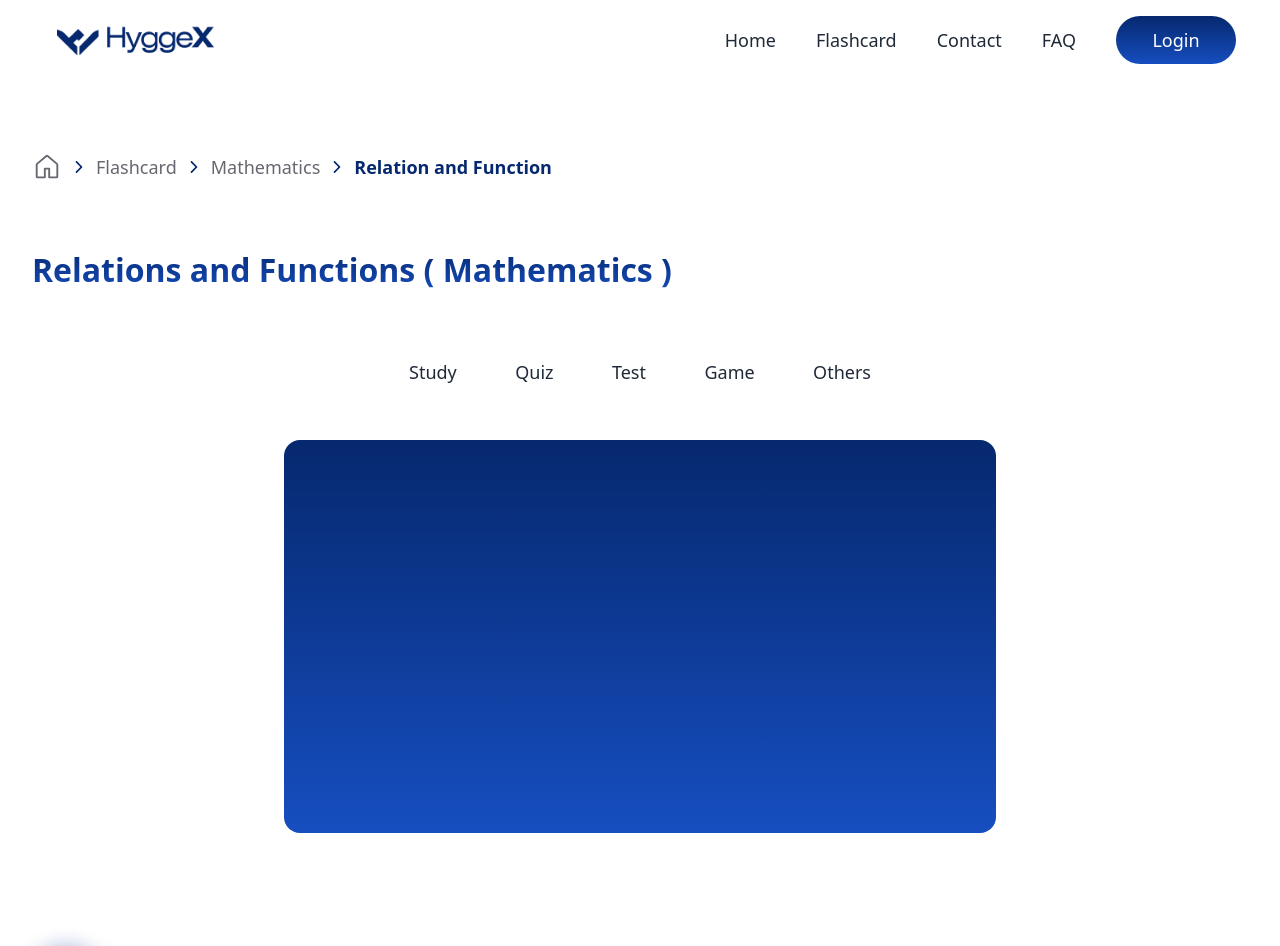
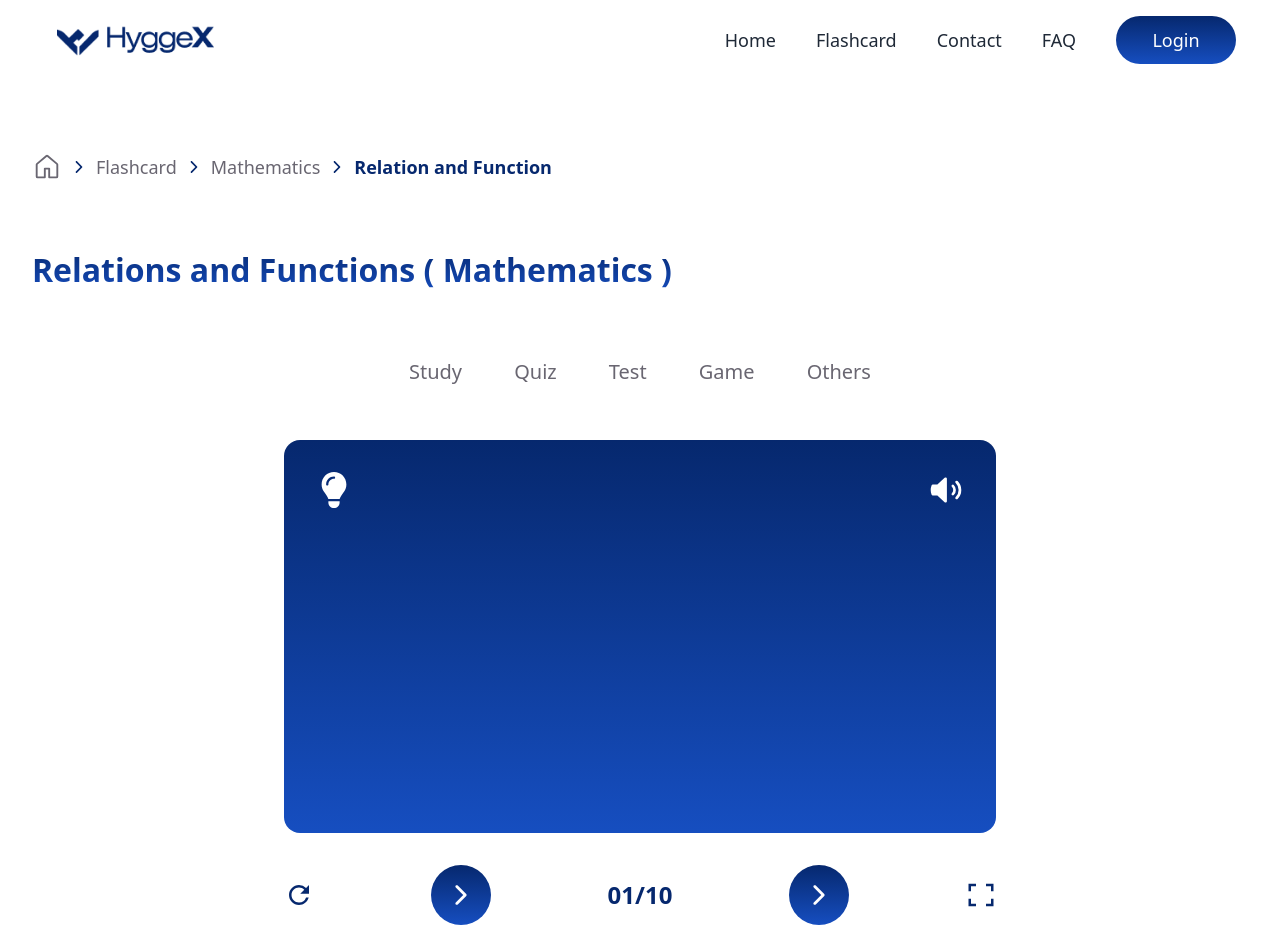
Before and after one commit to SakibAlHasan10/Hyggex, a React (Vite) app: page / in a window 1280 px wide. Shown: the top 946 px of the page. Built offline with nearby package versions, Linux system fonts and the light colour scheme.

Commit message:
added react icon

```diff
--- a/src/components/homeNav/HomeNav.jsx
+++ b/src/components/homeNav/HomeNav.jsx
@@ -5,7 +5,7 @@ const nav = (
     <NavLink
       to={"/study"}
       className={({ isActive, isPending }) =>
-        isActive ? "active border-b-2 pb-1 border-[#06286E] text-[#06286E]" : isPending ? "pending" : ""
+        isActive ? "active border-b-2 pb-1 border-[#06286E] text-[#06286E] font-bold" : isPending ? "pending" : ""
       }
     >
       <li>Study</li>
@@ -49,7 +49,7 @@ const HomeNav = () => {
   return (
     <div>
       <div className="">
-        <ul className="menu menu-horizontal px-1 text-lg font-normal flex justify-between items-center">
+        <ul className="menu menu-horizontal px-1 text-xl font-medium text-[#696671] flex justify-between items-center">
           {nav}
         </ul>
       </div>
--- a/src/pages/home/Home.jsx
+++ b/src/pages/home/Home.jsx
@@ -4,35 +4,61 @@ import HomeNav from "../../components/homeNav/HomeNav";
 import { Outlet } from "react-router-dom";
 import Faq from "../../components/faq/Faq";
 import Published from "../../components/published/Published";
+import { HiMiniSpeakerWave } from "react-icons/hi2";
+import { FaLightbulb } from "react-icons/fa6";
+import { MdRefresh } from "react-icons/md";
+import { RiFullscreenFill } from "react-icons/ri";
 const Home = () => {
   return (
     <div className="mt-[72px] mb-16">
       <div className="flex mb-16 items-center gap-2 text-[#696671] text-lg font-medium">
-            <GoHome className="w-[30px] h-[30px]"/>
-            <IoIosArrowForward className="text-[#06286E]"/>
+        <GoHome className="w-[30px] h-[30px]" />
+        <IoIosArrowForward className="text-[#06286E]" />
         <span>Flashcard</span>
-            <IoIosArrowForward className="text-[#06286E]"/>
+        <IoIosArrowForward className="text-[#06286E]" />
         <span>Mathematics</span>
-            <IoIosArrowForward className="text-[#06286E]"/>
-            <span className="text-lg font-semibold text-[#06286E]">Relation and Function</span>
+        <IoIosArrowForward className="text-[#06286E]" />
+        <span className="text-lg font-semibold text-[#06286E]">
+          Relation and Function
+        </span>
       </div>
-            <h2 className="text-[32px] font-bold bg-gradient-to-b text-center from-[#06286E] to-[#164EC0] inline-block text-transparent bg-clip-text">Relations and Functions ( Mathematics )</h2>
+      <h2 className="text-[32px] font-bold bg-gradient-to-b text-center from-[#06286E] to-[#164EC0] inline-block text-transparent bg-clip-text">
+        Relations and Functions ( Mathematics )
+      </h2>
 
       <div className="mb-[46px] mt-[56px] mx-auto w-[470px]">
-                <ul>
-                <HomeNav/>
+        <ul className="text-xl font-bold">
+          <HomeNav />
         </ul>
       </div>
-            <div className="w-[712px] h-[393px] bg-gradient-to-b text-center from-[#06286E] to-[#164EC0] mx-auto rounded-2xl mb-[90px] flex items-center justify-center text-white ">
+      <div className="w-[712px] mx-auto mb-[90px]">
+        <div className="w-[712px] h-[393px] bg-gradient-to-b text-center from-[#06286E] to-[#164EC0] mx-auto rounded-2xl mb-[32px] text-white text-[38px] font-bold ">
           <div>
-
-                <Outlet/>
+            <div className="flex p-8 items-center justify-between text-4xl">
+              <FaLightbulb />
+              <HiMiniSpeakerWave />
+            </div>
+            <div className="flex items-center justify-center h-[200px]">
+              <Outlet />
+            </div>
+          </div>
+        </div>
+        <div className="flex items-center justify-between text-2xl font-bold text-[#06286E]">
+          <MdRefresh className="text-3xl" />
+          <span className="w-[60px] h-[60px] rounded-full bg-gradient-to-b text-center from-[#06286E] to-[#164EC0] text-white flex items-center justify-center">
+            <IoIosArrowForward className="text-3xl" />
+          </span>
+          <h3>01/10</h3>{" "}
+          <span className="w-[60px] h-[60px] rounded-full bg-gradient-to-b text-center from-[#06286E] to-[#164EC0] text-white flex items-center justify-center">
+            <IoIosArrowForward className="text-3xl" />
+          </span>
+          <RiFullscreenFill className="text-3xl" />
         </div>
       </div>
       <div className="mb-[141px]">
-                <Published/>
+        <Published />
       </div>
-            <Faq/>
+      <Faq />
     </div>
   );
 };
```
Lines whose indentation alone changed are shown as unchanged.
